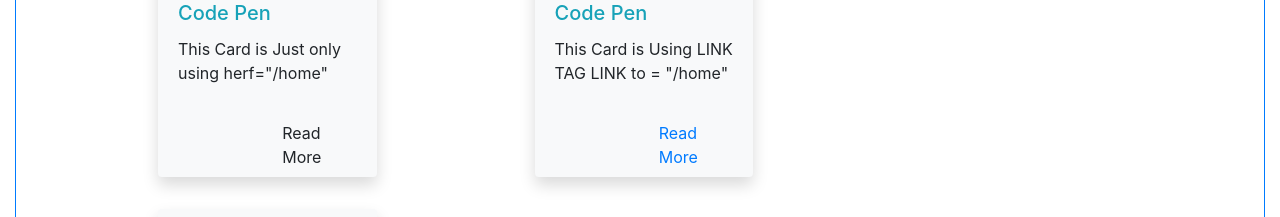
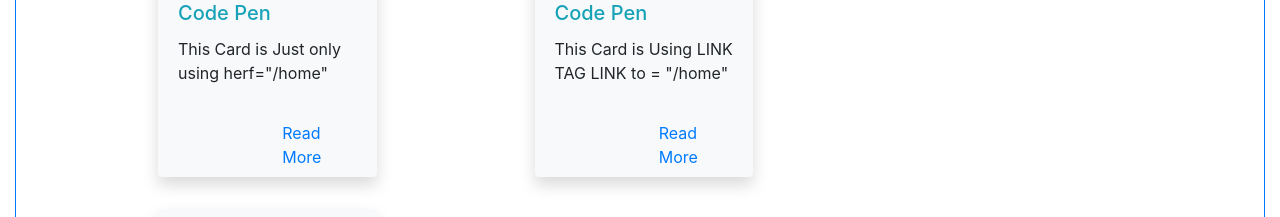
Before and after one commit to akshayDatacode/react-datacode, a React (Create React App) app: page / in a window 1280 px wide. Shown: the part 800-1017 px from the top of the page. Built offline with nearby package versions, Linux system fonts and the light colour scheme.

Commit message:
dyploy try 15

```diff
--- a/src/components/main_component/index.jsx
+++ b/src/components/main_component/index.jsx
@@ -27,7 +27,7 @@
             <center>
               <a
                 variant="primary"
-                href="/react-datacode/#/home"
+                href="/home"
                 className=" btn btn-warning btn-lg"
               >
                 Start Learning
@@ -53,7 +53,7 @@
                 <div className="row">
                   <div className="col-6"></div>
                   <div className="col-5 mb-2  pr-2">
-                    <a to="/home">Read More</a>
+                    <a href="/home">Read More</a>
                   </div>
                 </div>
               </div>
--- a/src/components/main_component/posts/IndexPosts.jsx
+++ b/src/components/main_component/posts/IndexPosts.jsx
@@ -143,7 +143,7 @@
               </div>
 
               <div className="col-md-4 col-sm mb-2 mt-2 ">
-                <Link to="/python_msqs">
+                <Link to="/python_mcqs">
                   <PostCard
                     require="pythontech.jpeg"
                     titelHead="Pthon Interview Questions"
```
